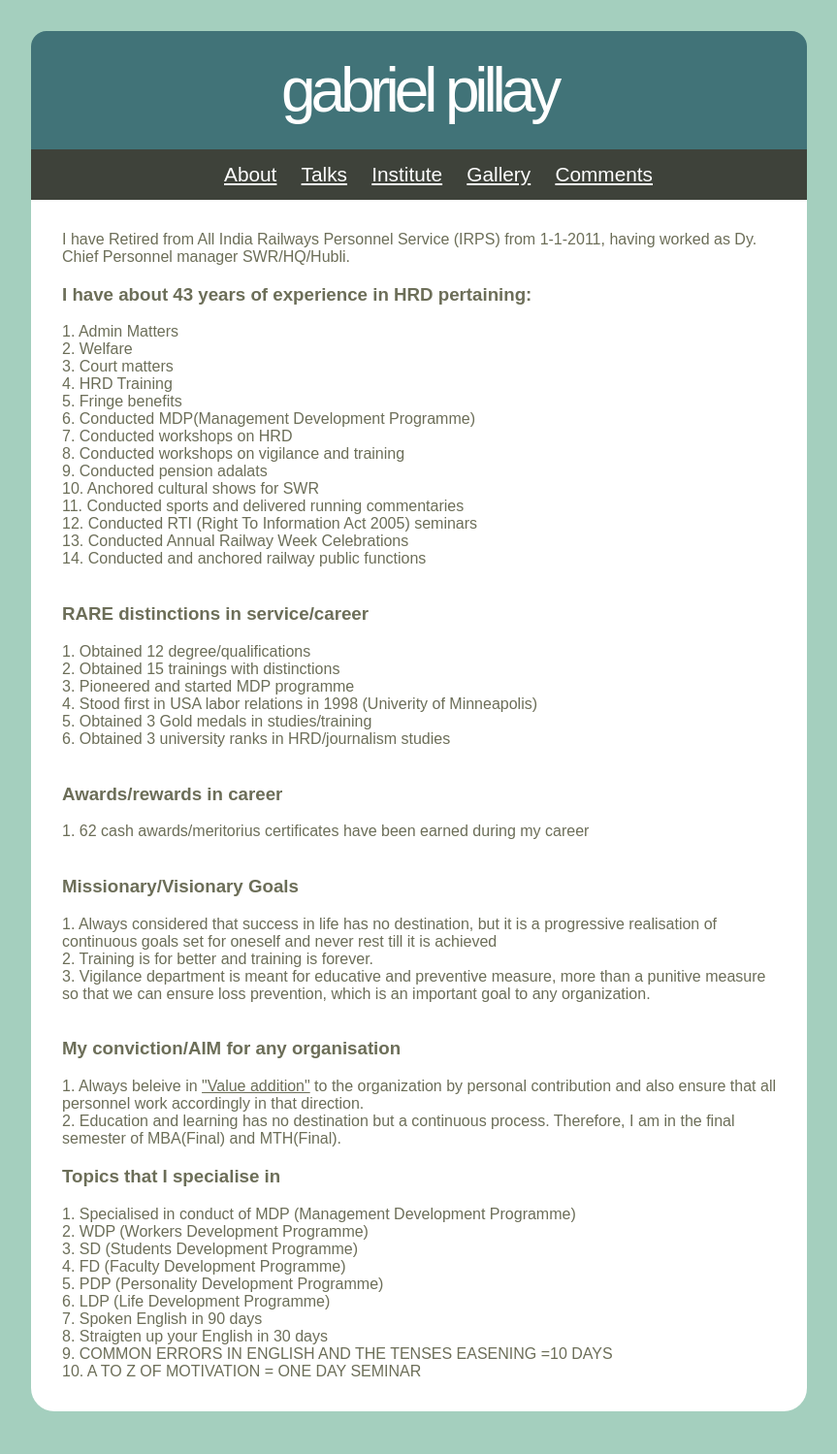
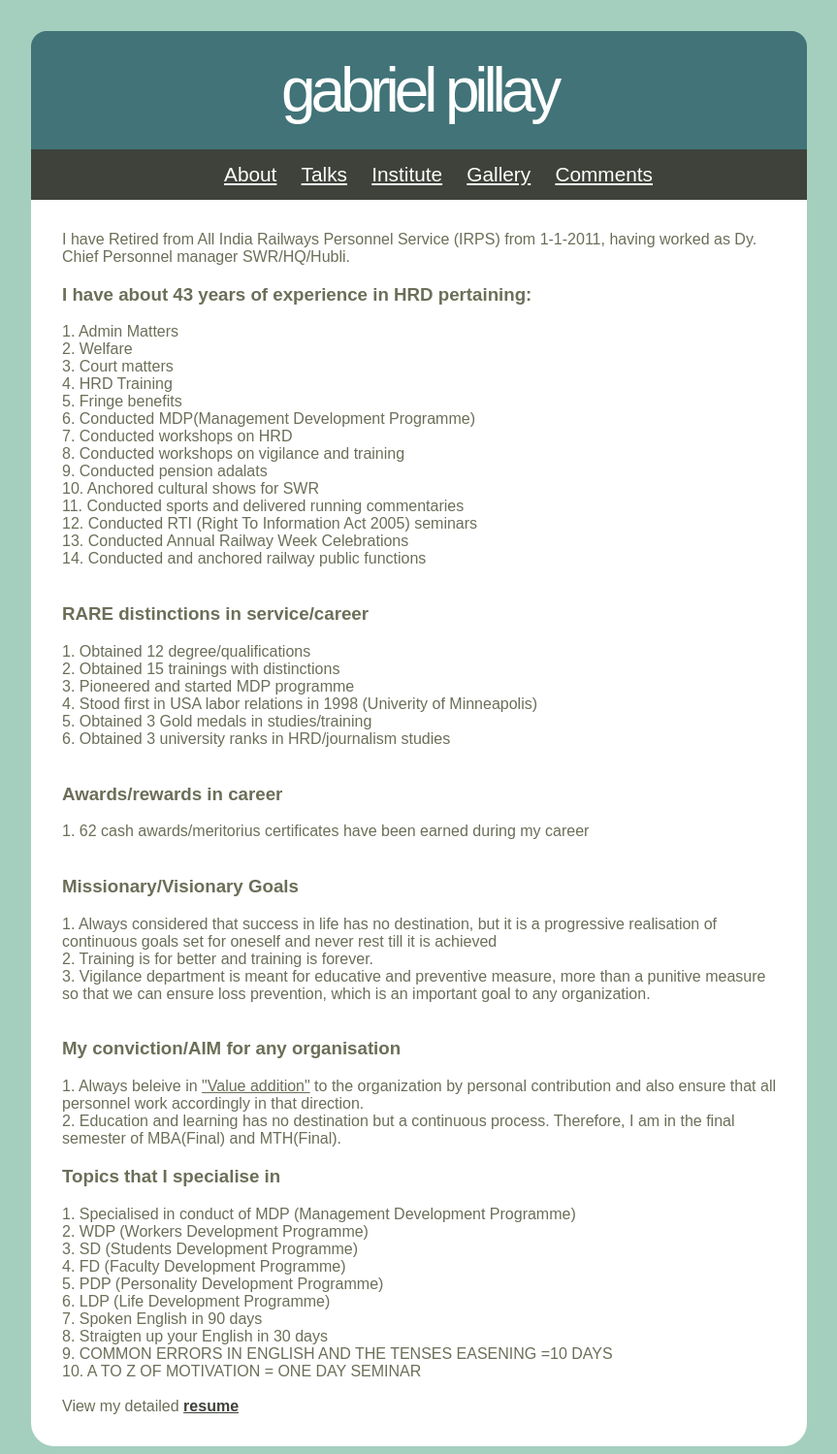
Before and after one commit to gabrielpillai/gabrielpillai.github.com, a Jekyll site: the page built from index.html, in a window 1280 px wide. Shown: the whole page at 97% size, without its empty margins (208-1071 px from the left). Built offline with Jekyll 4.4.1, drawn with Linux system fonts in a browser that asks for light colours; Markdown is read by kramdown in place of the engine named in the settings; before the commit the page ends 1463 px from its top, so only the background shows below that.

Commit message:
added resume

```diff
--- a/index.html
+++ b/index.html
@@ -67,3 +67,6 @@ MTH(Final). <br>
 8. Straigten up your English in 30 days <br>
 9. COMMON ERRORS IN ENGLISH AND THE TENSES EASENING =10 DAYS <br>
 10. A TO Z OF MOTIVATION = ONE DAY SEMINAR <br>
+
+<br>
+View my detailed <a href="/images/resume.pdf">resume</a>
```
